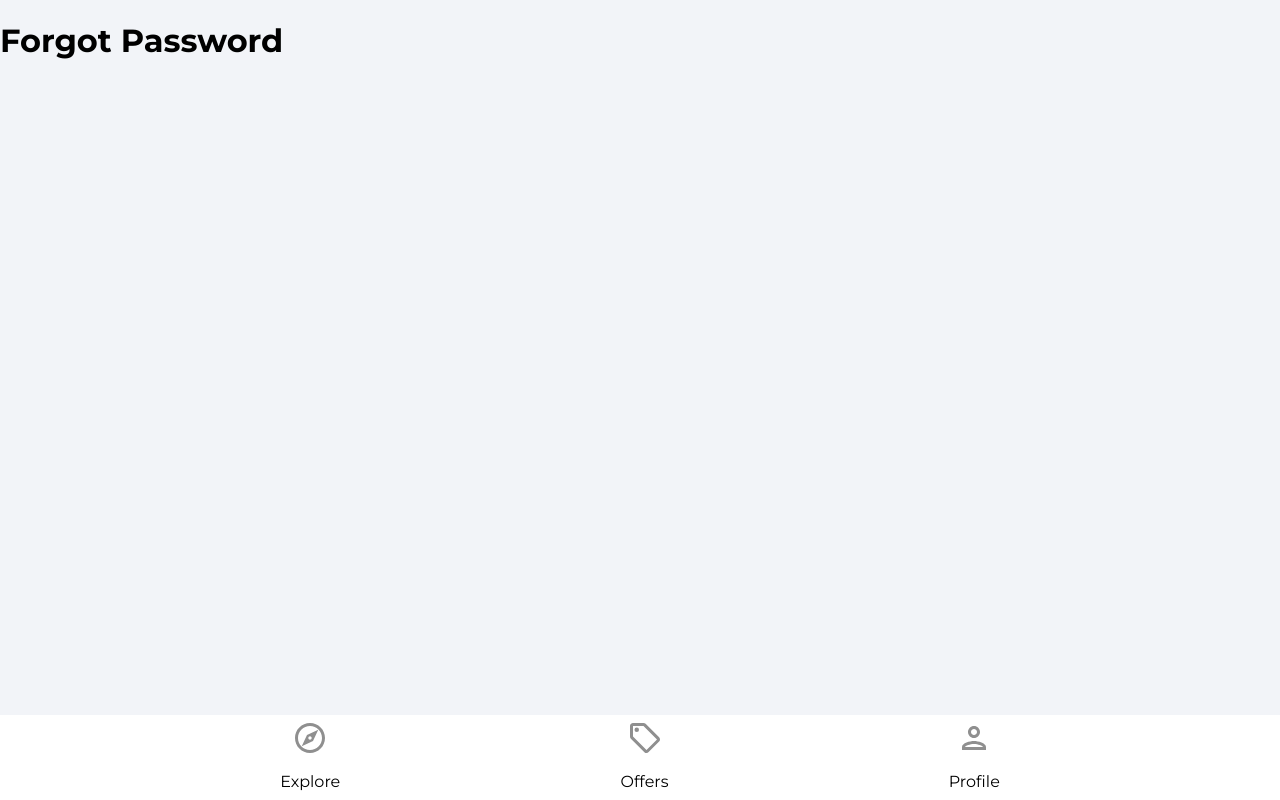
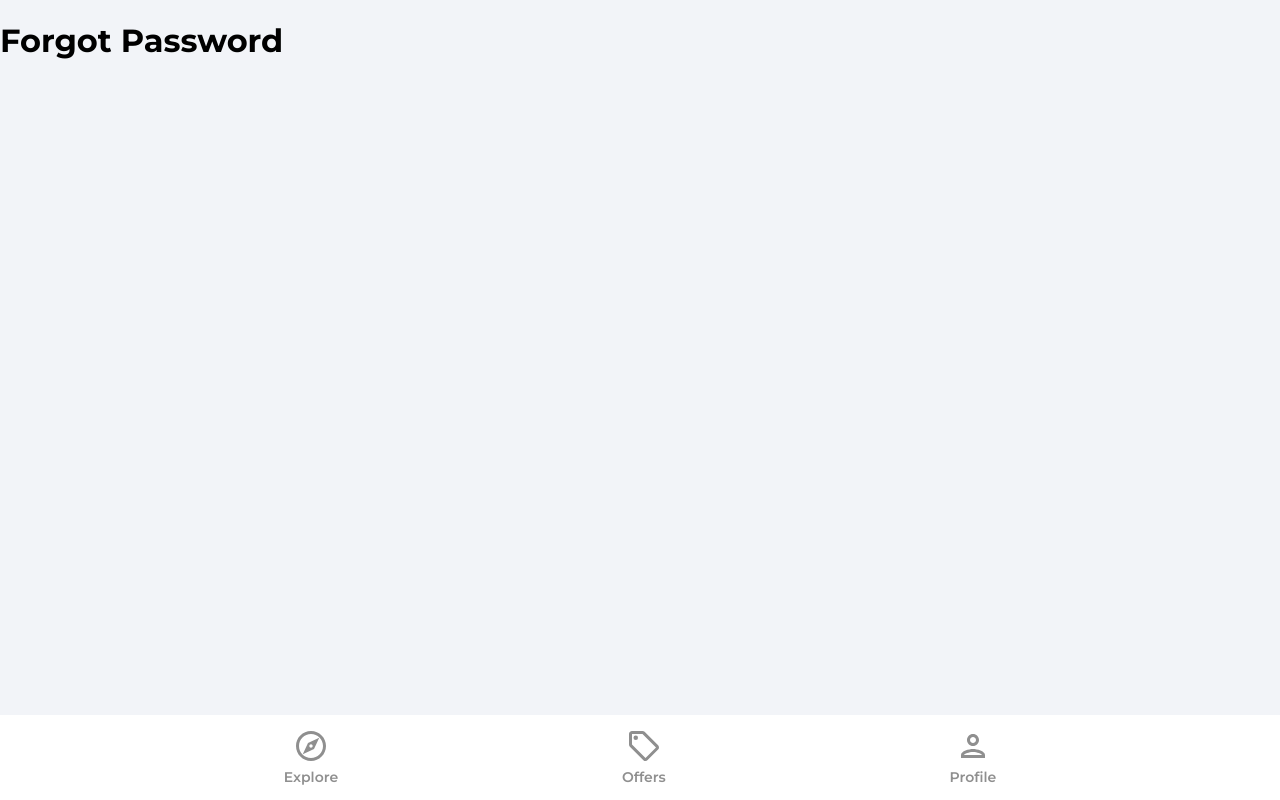
Before and after one commit to anoj-kt/homely, a React (Create React App) app: page /forgot-password in a window 1280 px wide. Built offline with nearby package versions, Linux system fonts and the light colour scheme.

Commit message:
Added dynamic styling to navbar

```diff
--- a/src/components/Navbar.jsx
+++ b/src/components/Navbar.jsx
@@ -19,15 +19,27 @@ function Navbar() {
             <ul className="navbar__items">
                 <li className="navbar__item" onClick={() => navigate('/')}>
                     <ExploreIcon fill={pathMatch('/')? "#2c2c2c" : "#8f8f8f"} width="36px" height="36px"/>
-                    <p>Explore</p>
+                    <p
+                    className={pathMatch('/')? "navbar__itemNameActive" : "navbar__itemName"}
+                    >
+                    Explore
+                    </p>
                 </li>
                 <li className="navbar__item">
-                    <OfferIcon fill={pathMatch('/')? "#2c2c2c" : "#8f8f8f"} width="36px" height="36px" onClick={() => navigate('/offers')}/>
-                    <p>Offers</p>
+                    <OfferIcon fill={pathMatch('/offers')? "#2c2c2c" : "#8f8f8f"} width="36px" height="36px" onClick={() => navigate('/offers')}/>
+                    <p
+                    className={pathMatch('/offers')? "navbar__itemNameActive" : "navbar__itemName"}
+                    >
+                    Offers
+                    </p>
                 </li>
                 <li className="navbar__item">
-                    <PersonOutlineIcon fill={pathMatch('/')? "#2c2c2c" : "#8f8f8f"} width="36px" height="36px" onClick={() => navigate('/profile')}/>
-                    <p>Profile</p>
+                    <PersonOutlineIcon fill={pathMatch('/profile')? "#2c2c2c" : "#8f8f8f"} width="36px" height="36px" onClick={() => navigate('/profile')}/>
+                    <p
+                    className={pathMatch('/profile')? "navbar__itemNameActive" : "navbar__itemName"}
+                    >
+                    Profile
+                    </p>
                 </li>
             </ul>
         </nav>
--- a/src/index.css
+++ b/src/index.css
@@ -59,3 +59,14 @@ button {
   flex-direction: column;
   align-items: center;
 }
+
+.navbar__itemName,
+.navbar__itemNameActive {
+  margin-top: 0.25rem;
+  font-size: 14px;
+  font-weight: 600;
+  color: #8f8f8f;
+}
+.navbar__itemNameActive {
+  color: #2c2c2c;
+}
```
